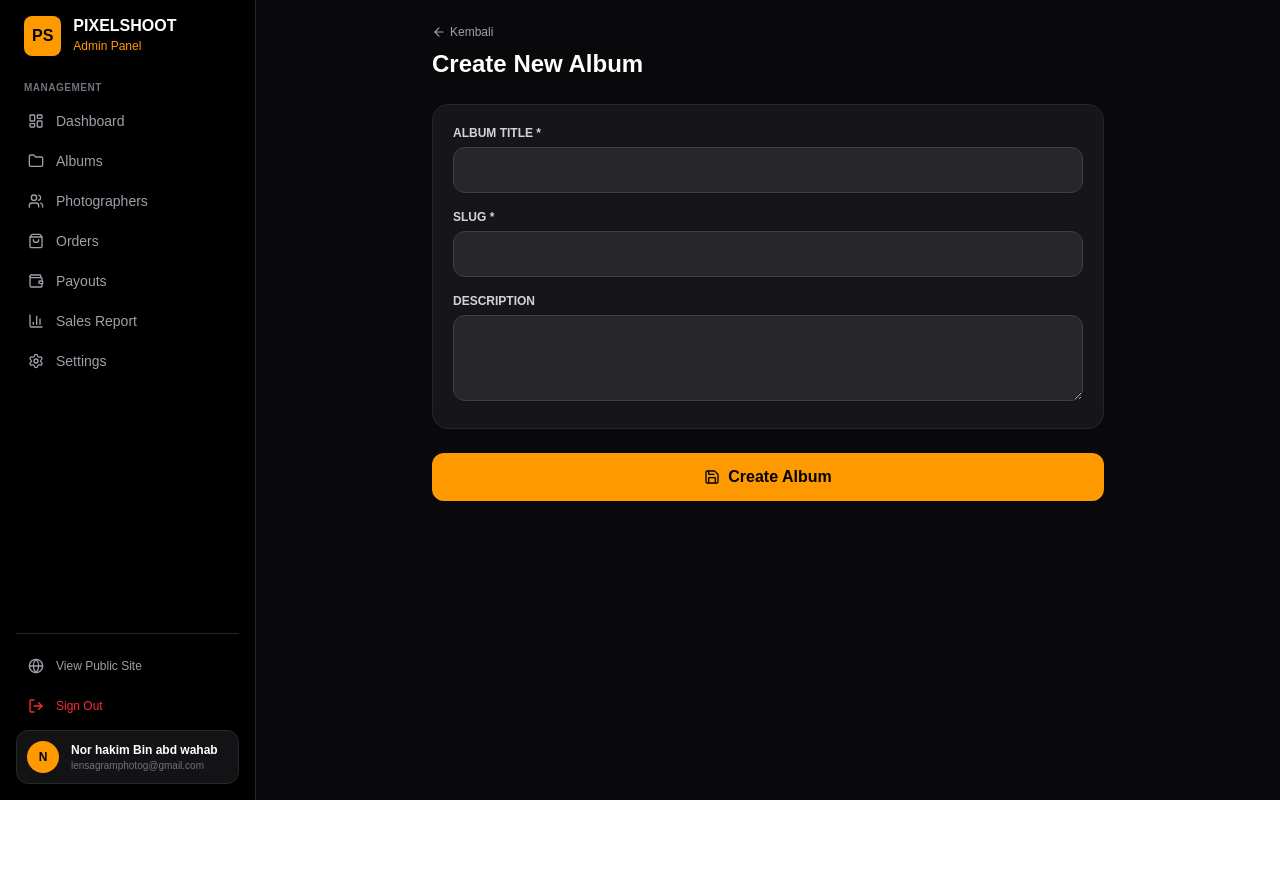
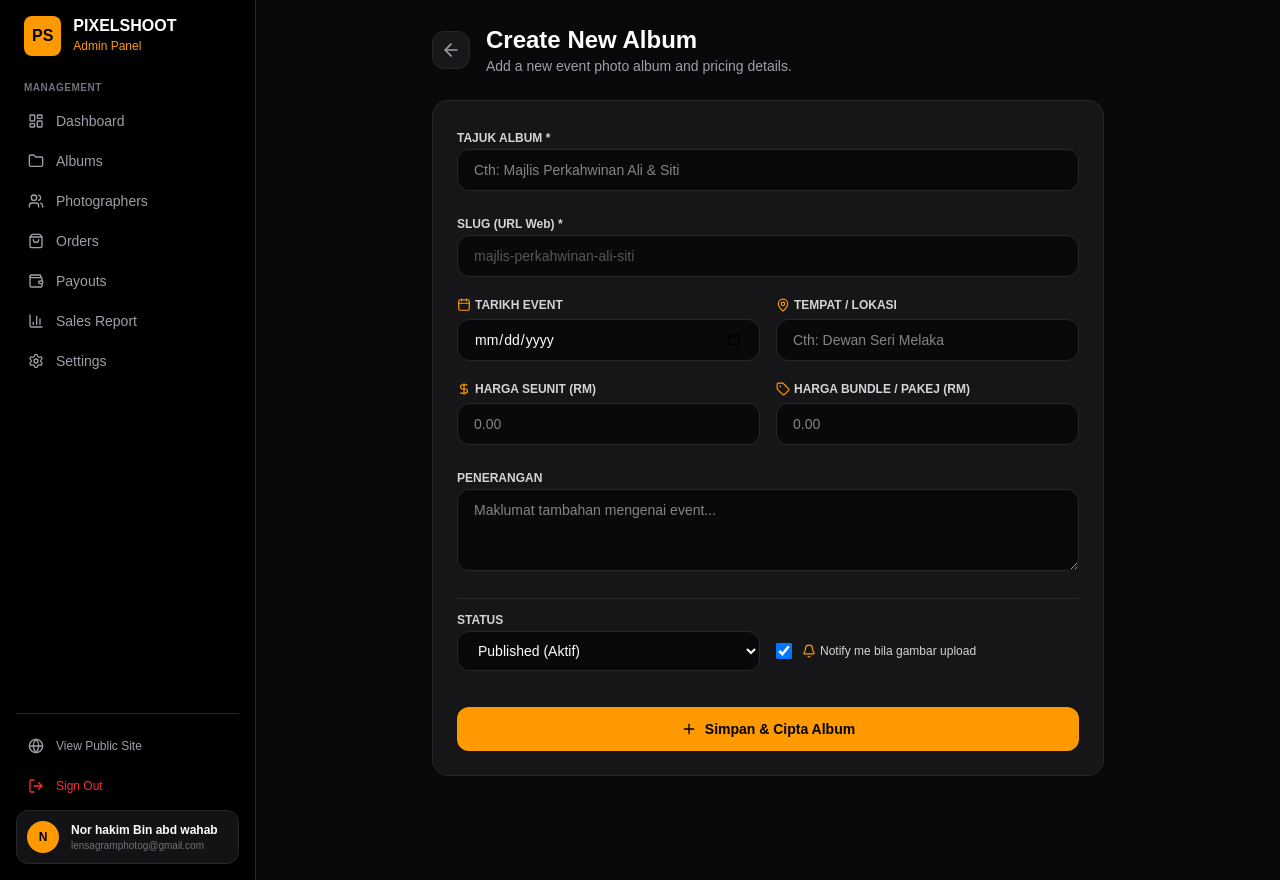
Before and after one commit to PixelShooter8/PixelShoot, a Next.js app: page /admin/albums/new in a window 1280 px wide. Before the commit the page ends 800 px from the top, so only its background shows below. Built offline with nearby package versions, Linux system fonts and the light colour scheme; no server answers.

Commit message:
Restore full new album form with supabase support

```diff
--- a/app/admin/albums/new/page.jsx
+++ b/app/admin/albums/new/page.jsx
@@ -1,89 +1,251 @@
 "use client";
 
 import { useState } from 'react';
-import { useRouter } from 'next/navigation'; // Tambah ni untuk redirect
-import { Calendar, MapPin, DollarSign, Layers, Bell, Save, ArrowLeft } from 'lucide-react';
+import { useRouter } from 'next/navigation';
+import { createClient } from '@supabase/supabase-js';
+import { ArrowLeft, Plus, Calendar, MapPin, DollarSign, Tag, Bell } from 'lucide-react';
 import Link from 'next/link';
-import { createClient } from '@supabase/supabase-js';
 
-// Setup Supabase
 const supabase = createClient(
   process.env.NEXT_PUBLIC_SUPABASE_URL,
   process.env.NEXT_PUBLIC_SUPABASE_ANON_KEY
 );
 
-export default function CreateAlbumPage() {
-  const router = useRouter(); // Hook untuk pindah page
-  const [title, setTitle] = useState('');
-  const [slug, setSlug] = useState('');
-  const [description, setDescription] = useState('');
-  const [status, setStatus] = useState('Draft');
+export default function NewAlbumPage() {
+  const router = useRouter();
   const [loading, setLoading] = useState(false);
 
+  // State untuk semua medan borang
+  const [formData, setFormData] = useState({
+    title: '',
+    slug: '',
+    description: '',
+    event_date: '',
+    location: '',
+    price: '',
+    bundle_price: '',
+    status: 'Published',
+    notify_photographer: true,
+  });
+
+  // Fungsi automatik tukar Tajuk jadi Slug (cth: "Majlis Kahwin" -> "majlis-kahwin")
   const handleTitleChange = (e) => {
     const val = e.target.value;
-    setTitle(val);
-    const generatedSlug = val.toLowerCase().replace(/[^a-z0-9 -]/g, '').replace(/\s+/g, '-');
-    setSlug(generatedSlug);
+    const generatedSlug = val
+      .toLowerCase()
+      .replace(/[^a-z0-9]+/g, '-')
+      .replace(/^-+|-+$/g, '');
+
+    setFormData({
+      ...formData,
+      title: val,
+      slug: generatedSlug,
+    });
+  };
+
+  const handleChange = (e) => {
+    const { name, value, type, checked } = e.target;
+    setFormData({
+      ...formData,
+      [name]: type === 'checkbox' ? checked : value,
+    });
   };
 
   const handleSubmit = async (e) => {
     e.preventDefault();
     setLoading(true);
 
-    // Hantar data ke table 'events'
-    const { data, error } = await supabase
-      .from('events')
-      .insert([
+    try {
+      const { error } = await supabase.from('events').insert([
         {
-          title,
-          slug,
-          description,
-          status
-        }
+          title: formData.title,
+          slug: formData.slug,
+          description: formData.description,
+          event_date: formData.event_date,
+          location: formData.location,
+          price: formData.price ? parseFloat(formData.price) : 0,
+          bundle_price: formData.bundle_price ? parseFloat(formData.bundle_price) : 0,
+          status: formData.status,
+          notify_photographer: formData.notify_photographer,
+        },
       ]);
 
-    if (error) {
-      alert('Gagal mencipta album: ' + error.message);
+      if (error) throw error;
+
+      alert('Album berjaya dicipta!');
+      router.push('/admin/albums');
+      router.refresh();
+    } catch (err) {
+      alert('Gagal mencipta album: ' + err.message);
+    } finally {
       setLoading(false);
-    } else {
-      alert('Album berjaya dicipta!');
-      router.push('/admin/albums'); // Kembali ke senarai album
     }
   };
 
   return (
     <div className="max-w-2xl mx-auto space-y-6 pb-20">
-      <div>
-        <Link href="/admin/albums" className="text-xs text-zinc-400 hover:text-white flex items-center gap-1 mb-2">
-          <ArrowLeft className="w-3.5 h-3.5" /> Kembali
+      {/* Header & Back Button */}
+      <div className="flex items-center gap-4">
+        <Link
+          href="/admin/albums"
+          className="bg-zinc-900 border border-zinc-800 hover:bg-zinc-800 p-2 rounded-xl text-zinc-400 hover:text-white transition-colors"
+        >
+          <ArrowLeft className="w-5 h-5" />
         </Link>
-        <h1 className="text-2xl font-bold text-white">Create New Album</h1>
+        <div>
+          <h1 className="text-2xl font-bold text-white">Create New Album</h1>
+          <p className="text-sm text-zinc-400">Add a new event photo album and pricing details.</p>
+        </div>
       </div>
 
-      <form onSubmit={handleSubmit} className="space-y-6">
-        <div className="bg-zinc-900/90 border border-zinc-800 rounded-2xl p-5 space-y-4">
-          <div>
-            <label className="block text-xs font-bold text-zinc-300 uppercase mb-1.5">ALBUM TITLE *</label>
-            <input type="text" required value={title} onChange={handleTitleChange} className="w-full bg-zinc-800 border border-zinc-700 rounded-xl px-4 py-3 text-sm text-white focus:border-amber-500 outline-none" />
+      {/* Borang */}
+      <form onSubmit={handleSubmit} className="bg-zinc-900/90 border border-zinc-800 rounded-2xl p-6 space-y-5">
+        {/* Tajuk */}
+        <div className="space-y-1.5">
+          <label className="text-xs font-semibold text-zinc-300">TAJUK ALBUM *</label>
+          <input
+            type="text"
+            name="title"
+            required
+            value={formData.title}
+            onChange={handleTitleChange}
+            placeholder="Cth: Majlis Perkahwinan Ali & Siti"
+            className="w-full bg-zinc-950 border border-zinc-800 rounded-xl px-4 py-2.5 text-sm text-white focus:outline-none focus:border-amber-500 transition-colors"
+          />
+        </div>
+
+        {/* Slug */}
+        <div className="space-y-1.5">
+          <label className="text-xs font-semibold text-zinc-300">SLUG (URL Web) *</label>
+          <input
+            type="text"
+            name="slug"
+            required
+            value={formData.slug}
+            onChange={handleChange}
+            placeholder="majlis-perkahwinan-ali-siti"
+            className="w-full bg-zinc-950 border border-zinc-800 rounded-xl px-4 py-2.5 text-sm text-zinc-400 focus:outline-none focus:border-amber-500 transition-colors"
+          />
+        </div>
+
+        {/* Tarikh & Tempat */}
+        <div className="grid grid-cols-1 sm:grid-cols-2 gap-4">
+          <div className="space-y-1.5">
+            <label className="text-xs font-semibold text-zinc-300 flex items-center gap-1">
+              <Calendar className="w-3.5 h-3.5 text-amber-500" /> TARIKH EVENT
+            </label>
+            <input
+              type="date"
+              name="event_date"
+              value={formData.event_date}
+              onChange={handleChange}
+              className="w-full bg-zinc-950 border border-zinc-800 rounded-xl px-4 py-2.5 text-sm text-white focus:outline-none focus:border-amber-500 transition-colors"
+            />
           </div>
-          <div>
-            <label className="block text-xs font-bold text-zinc-300 uppercase mb-1.5">SLUG *</label>
-            <input type="text" required value={slug} onChange={(e) => setSlug(e.target.value)} className="w-full bg-zinc-800 border border-zinc-700 rounded-xl px-4 py-3 text-sm text-white focus:border-amber-500 outline-none" />
-          </div>
-          <div>
-            <label className="block text-xs font-bold text-zinc-300 uppercase mb-1.5">DESCRIPTION</label>
-            <textarea rows={3} value={description} onChange={(e) => setDescription(e.target.value)} className="w-full bg-zinc-800 border border-zinc-700 rounded-xl px-4 py-3 text-sm text-white focus:border-amber-500 outline-none" />
+
+          <div className="space-y-1.5">
+            <label className="text-xs font-semibold text-zinc-300 flex items-center gap-1">
+              <MapPin className="w-3.5 h-3.5 text-amber-500" /> TEMPAT / LOKASI
+            </label>
+            <input
+              type="text"
+              name="location"
+              value={formData.location}
+              onChange={handleChange}
+              placeholder="Cth: Dewan Seri Melaka"
+              className="w-full bg-zinc-950 border border-zinc-800 rounded-xl px-4 py-2.5 text-sm text-white focus:outline-none focus:border-amber-500 transition-colors"
+            />
           </div>
         </div>
 
-        <button
-          type="submit"
-          disabled={loading}
-          className="flex items-center justify-center gap-2 bg-amber-500 hover:bg-amber-600 text-black font-semibold px-6 py-3 rounded-xl w-full transition-colors"
-        >
-          {loading ? 'Creating...' : <><Save className="w-4 h-4" /> Create Album</>}
-        </button>
+        {/* Harga Jualan & Harga Bundle */}
+        <div className="grid grid-cols-1 sm:grid-cols-2 gap-4">
+          <div className="space-y-1.5">
+            <label className="text-xs font-semibold text-zinc-300 flex items-center gap-1">
+              <DollarSign className="w-3.5 h-3.5 text-amber-500" /> HARGA SEUNIT (RM)
+            </label>
+            <input
+              type="number"
+              step="0.01"
+              name="price"
+              value={formData.price}
+              onChange={handleChange}
+              placeholder="0.00"
+              className="w-full bg-zinc-950 border border-zinc-800 rounded-xl px-4 py-2.5 text-sm text-white focus:outline-none focus:border-amber-500 transition-colors"
+            />
+          </div>
+
+          <div className="space-y-1.5">
+            <label className="text-xs font-semibold text-zinc-300 flex items-center gap-1">
+              <Tag className="w-3.5 h-3.5 text-amber-500" /> HARGA BUNDLE / PAKEJ (RM)
+            </label>
+            <input
+              type="number"
+              step="0.01"
+              name="bundle_price"
+              value={formData.bundle_price}
+              onChange={handleChange}
+              placeholder="0.00"
+              className="w-full bg-zinc-950 border border-zinc-800 rounded-xl px-4 py-2.5 text-sm text-white focus:outline-none focus:border-amber-500 transition-colors"
+            />
+          </div>
+        </div>
+
+        {/* Penerangan */}
+        <div className="space-y-1.5">
+          <label className="text-xs font-semibold text-zinc-300">PENERANGAN</label>
+          <textarea
+            name="description"
+            rows="3"
+            value={formData.description}
+            onChange={handleChange}
+            placeholder="Maklumat tambahan mengenai event..."
+            className="w-full bg-zinc-950 border border-zinc-800 rounded-xl px-4 py-2.5 text-sm text-white focus:outline-none focus:border-amber-500 transition-colors"
+          />
+        </div>
+
+        {/* Status & Notify Settings */}
+        <div className="grid grid-cols-1 sm:grid-cols-2 gap-4 pt-2 border-t border-zinc-800">
+          <div className="space-y-1.5">
+            <label className="text-xs font-semibold text-zinc-300">STATUS</label>
+            <select
+              name="status"
+              value={formData.status}
+              onChange={handleChange}
+              className="w-full bg-zinc-950 border border-zinc-800 rounded-xl px-4 py-2.5 text-sm text-white focus:outline-none focus:border-amber-500 transition-colors"
+            >
+              <option value="Published">Published (Aktif)</option>
+              <option value="Draft">Draft (Simpan Dulu)</option>
+            </select>
+          </div>
+
+          <div className="flex items-center pt-6">
+            <label className="flex items-center gap-2.5 cursor-pointer">
+              <input
+                type="checkbox"
+                name="notify_photographer"
+                checked={formData.notify_photographer}
+                onChange={handleChange}
+                className="w-4 h-4 rounded border-zinc-800 bg-zinc-950 text-amber-500 focus:ring-amber-500"
+              />
+              <span className="text-xs font-medium text-zinc-300 flex items-center gap-1">
+                <Bell className="w-3.5 h-3.5 text-amber-500" /> Notify me bila gambar upload
+              </span>
+            </label>
+          </div>
+        </div>
+
+        {/* Butang Submit */}
+        <div className="pt-4">
+          <button
+            type="submit"
+            disabled={loading}
+            className="w-full flex items-center justify-center gap-2 bg-amber-500 hover:bg-amber-600 text-black font-bold py-3 rounded-xl text-sm transition-colors disabled:opacity-50"
+          >
+            <Plus className="w-4 h-4" />
+            <span>{loading ? 'Menyiapkan Album...' : 'Simpan & Cipta Album'}</span>
+          </button>
+        </div>
       </form>
     </div>
   );
```
